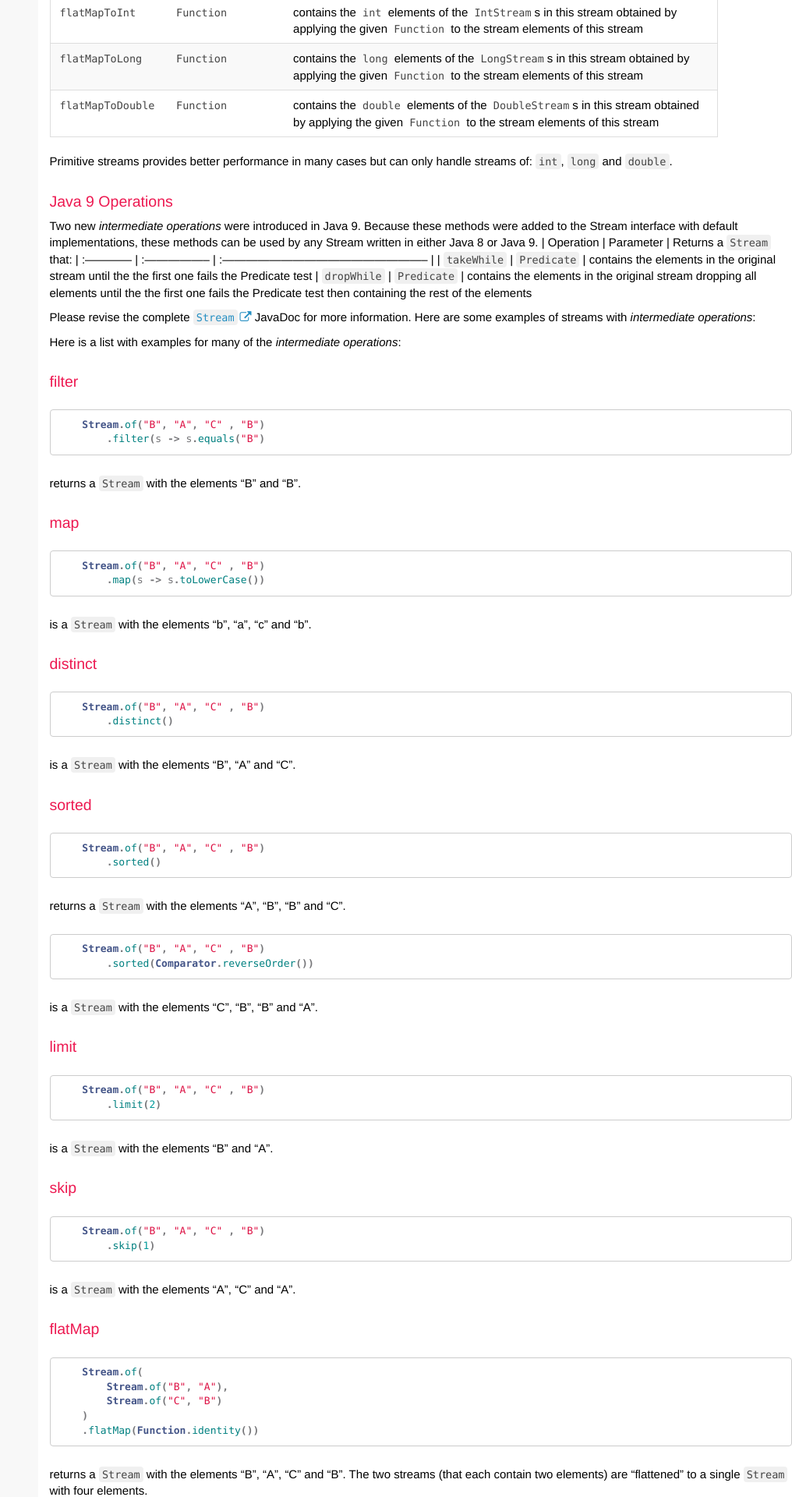
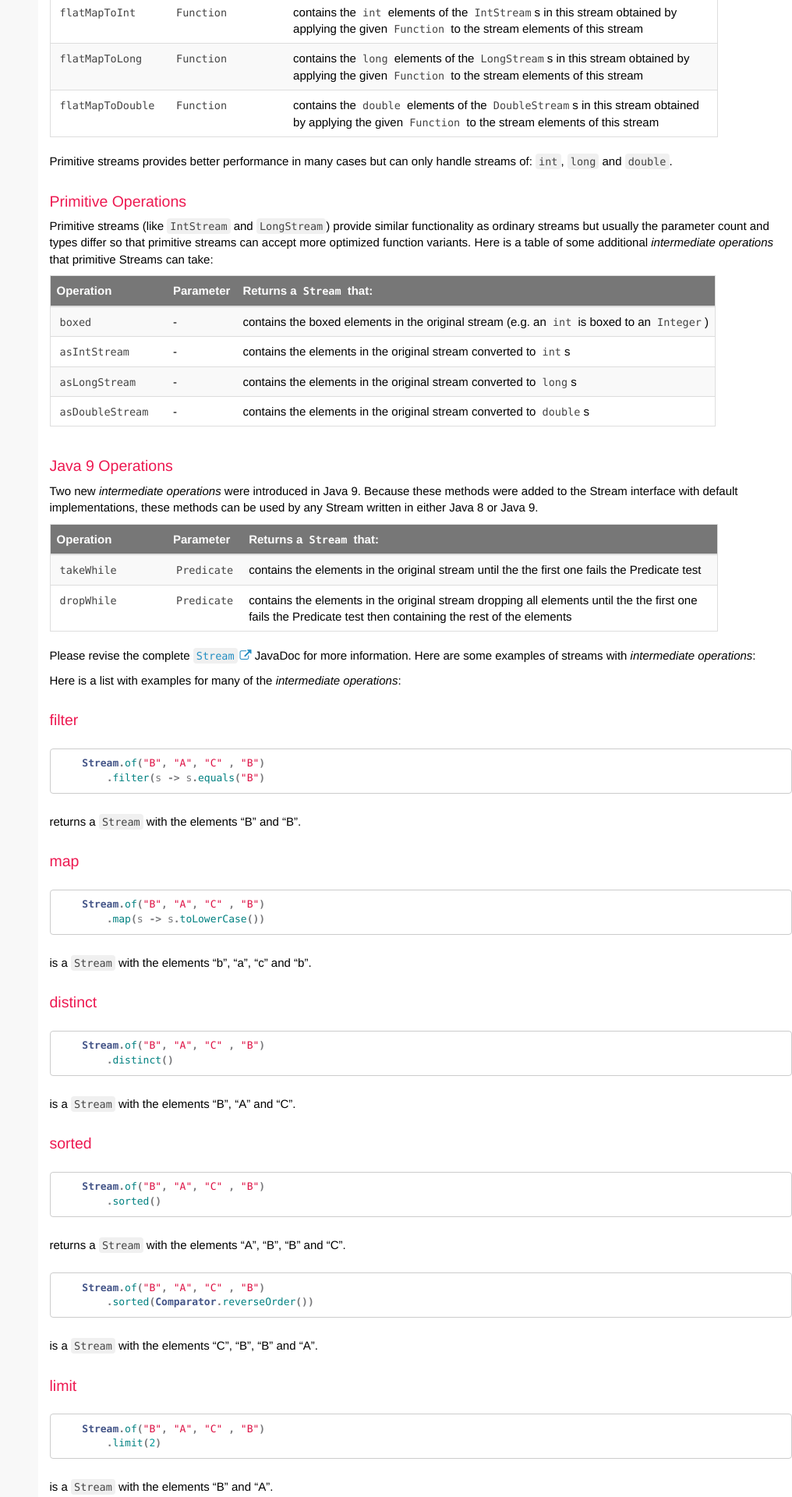
Before and after one commit to speedment/speedment-doc, a Jekyll site: the page built from pages/stream_fundamentals.md, in a window 1280 px wide. Shown: the part 2933-4853 px from the top of the page at 78% size, without its empty margins (264-1280 px from the left). Built offline with Jekyll 4.4.1, drawn with Linux system fonts in a browser that asks for light colours; nearby versions of some CDN libraries; comment, search, counter and statistics services are not loaded; some of the changed text lies outside the part shown.

Commit message:
stream-fundamentals: Add info in primitive streams

```diff
--- a/pages/stream_fundamentals.md
+++ b/pages/stream_fundamentals.md
@@ -99,8 +99,22 @@ There are also some *intermediate operations* that maps a `Stream` to one of the
 
 Primitive streams provides better performance in many cases but can only handle streams of: `int`, `long` and `double`.
 
+
+### Primitive Operations
+Primitive streams (like `IntStream` and `LongStream`) provide similar functionality as ordinary streams but usually the parameter count and types differ so that primitive streams can accept more optimized function variants.
+Here is a table of some additional *intermediate operations* that primitive Streams can take:
+
+| Operation         | Parameter          | Returns a `Stream` that:
+| :------------     | :----------------- | :----------------------------------------------------- |
+| `boxed`           | -                  | contains the boxed elements in the original stream (e.g. an `int` is boxed to an `Integer`)
+| `asIntStream`     | -                  | contains the elements in the original stream converted to `int`s
+| `asLongStream`    | -                  | contains the elements in the original stream converted to `long`s
+| `asDoubleStream`  | -                  | contains the elements in the original stream converted to `double`s
+
+
 ### Java 9 Operations
 Two new *intermediate operations* were introduced in Java 9. Because these methods were added to the Stream interface with default implementations, these methods can be used by any Stream written in either Java 8 or Java 9.
+
 | Operation         | Parameter          | Returns a `Stream` that:
 | :------------     | :----------------- | :----------------------------------------------------- |
 | `takeWhile`       | `Predicate`        | contains the elements in the original stream until the the first one fails the Predicate test
@@ -279,7 +293,7 @@ Here are some of the *terminal operations* that can be accepted by a `Stream`:
 | `findFirst`       | -                    | Returns the first element in this stream (if any)
 | `findAny`         | -                    | Returns any element in this stream (if any)
 | `toArray`         | -                    | Returns an array containing all the elements in this stream
-| `toArray`         | `IntFunction`        | Returns an array containing all the elements in this stream whereby the array is created using the provided `IntFunction`
+| `toArray`         | `IntFunction`        | Returns an array containing all the elements in this stream whereby the array is created using the provided `IntFunction`.
 
 ### Less Common Operations
 
@@ -293,6 +307,18 @@ Here is a list of other *terminal operations* that are a bit less commonly used
 | `reduce`          | `T, BiFunction, BinaryOperator`          | In parallel, using  first values `T` and then subsequently applying a `BiFunctionn` for each element in the stream, returns the value of the last values combined using the combining `BinaryOperator`
 | `iterator`        | -                    | Returns an `Iterator` of all the values in this stream.
 | `spliterator`     | -                    | Returns a `Spliterator` with all the values in this stream.
+
+
+### Primitive Stream Operations
+
+Primitive streams (like `IntStream` and `LongStream`) provide similar functionality as ordinary streams but usually the parameter count and types differ so that primitive streams can accept more optimized function variants.
+Here is a list of additional *terminal operations* that are available for primitive Streams:
+
+| Operation         | Parameter(s)         | Action
+| :------------     | :------------------- | :----------------------------------------------------- |
+| `sum`             | -                    | Returns a reduction of the elements which is the sum of all elements in the stream.
+| `average`         | -                    | Returns a reduction of the elements which is the average of all elements in the stream (if any).
+| `summaryStatistics`| -                    | Returns a reduction of the elements which is a summary of a number of statistic measurements (min, max, sum, average and count)
 
 
 Please revise the complete {{site.data.javadoc.Stream}} JavaDoc for more information.
```
Also changed, not shown: pages/introduction.md (+2 -2 lines).
